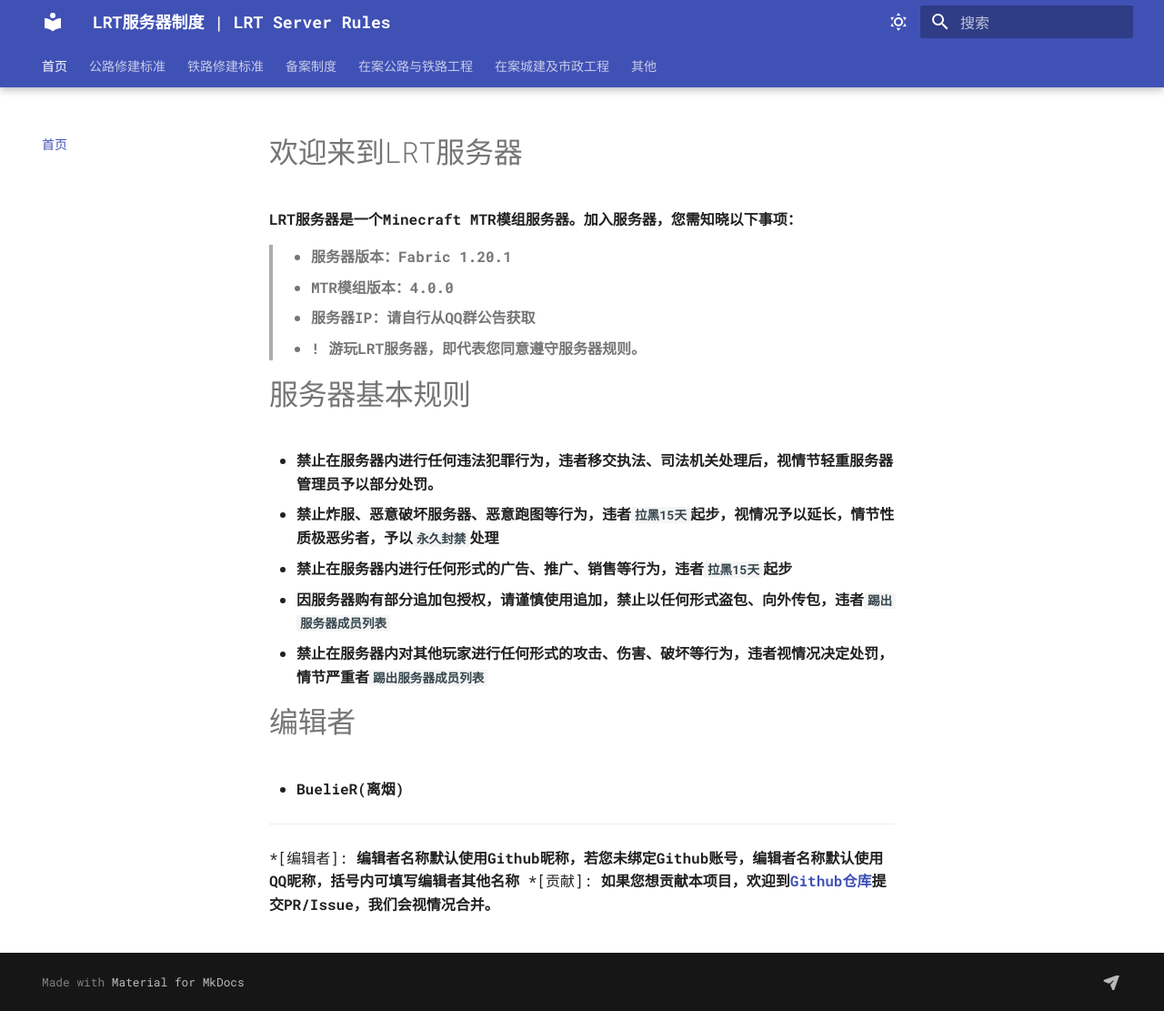
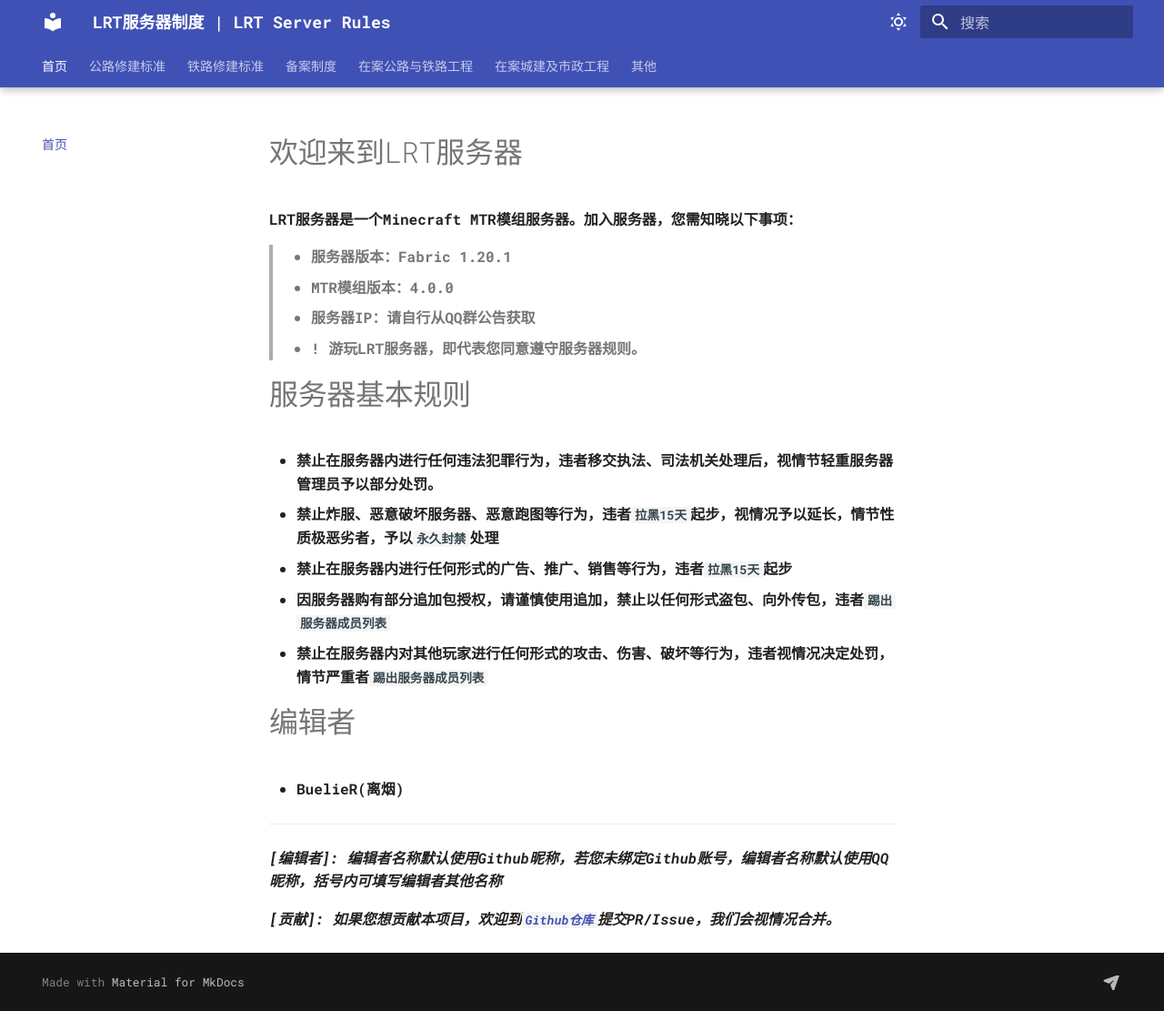
Before and after one commit to BuelieR/LRT_RULES, an MkDocs documentation site: the page built from docs/index.md, in a window 1280 px wide and 1111 px high. Shown: the whole window at 91% size. Built offline with MkDocs 1.6.1 and Material for MkDocs 9.7.7, drawn with Linux system fonts in a browser that asks for light colours.

Commit message:
Fix up some bugs.

```diff
--- a/docs/index.md
+++ b/docs/index.md
@@ -17,5 +17,6 @@
 * **BuelieR(离烟)**
 
 ---
-*[编辑者]: **编辑者名称默认使用Github昵称，若您未绑定Github账号，编辑者名称默认使用QQ昵称，括号内可填写编辑者其他名称**
-*[贡献]: **如果您想贡献本项目，欢迎到[Github仓库](https://github.com/BuelieR/LRT_RULES)提交PR/Issue，我们会视情况合并。**
+***[编辑者]: 编辑者名称默认使用Github昵称，若您未绑定Github账号，编辑者名称默认使用QQ昵称，括号内可填写编辑者其他名称***
+
+***[贡献]: 如果您想贡献本项目，欢迎到[`Github仓库`](https://github.com/BuelieR/LRT_RULES)提交PR/Issue，我们会视情况合并。***
```
Also changed, not shown: docs/others.md (+3 -2 lines), docs/railway.md (+2 -2 lines).
